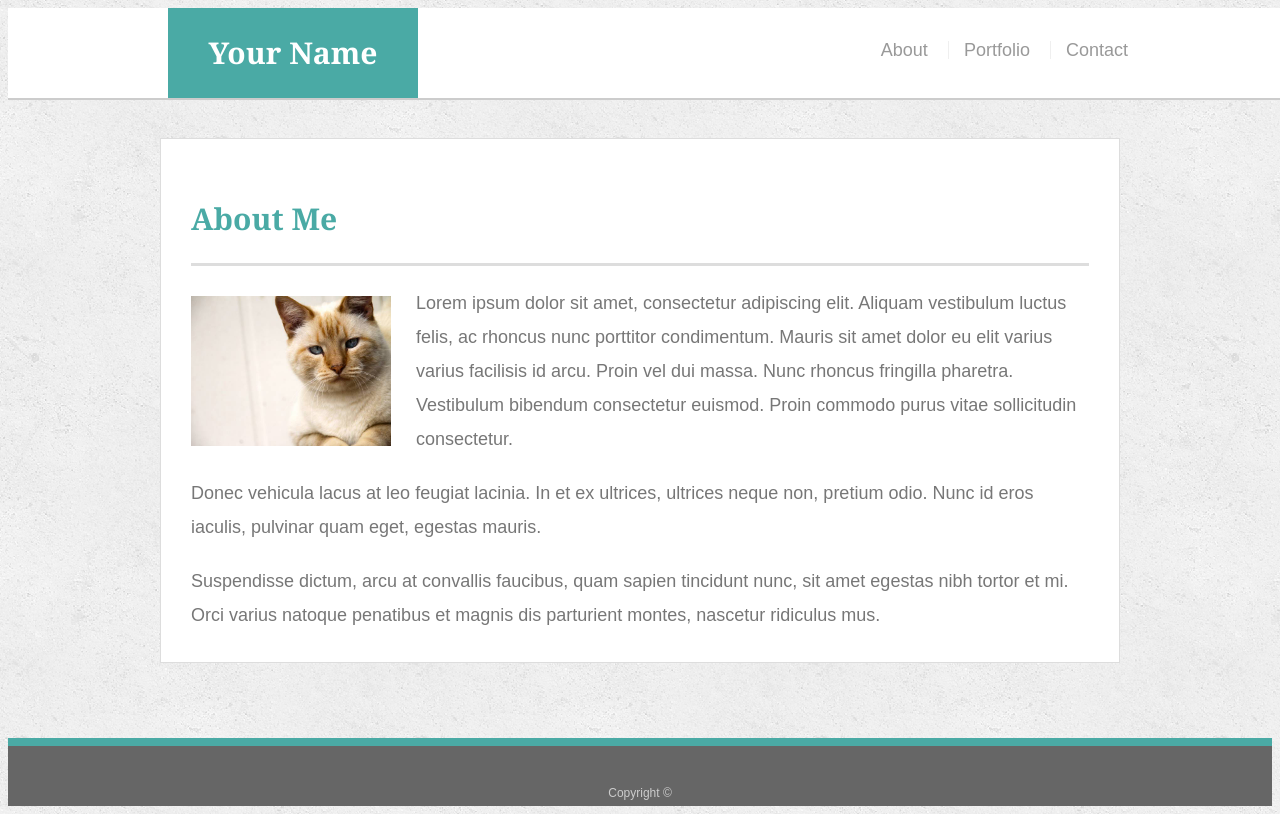
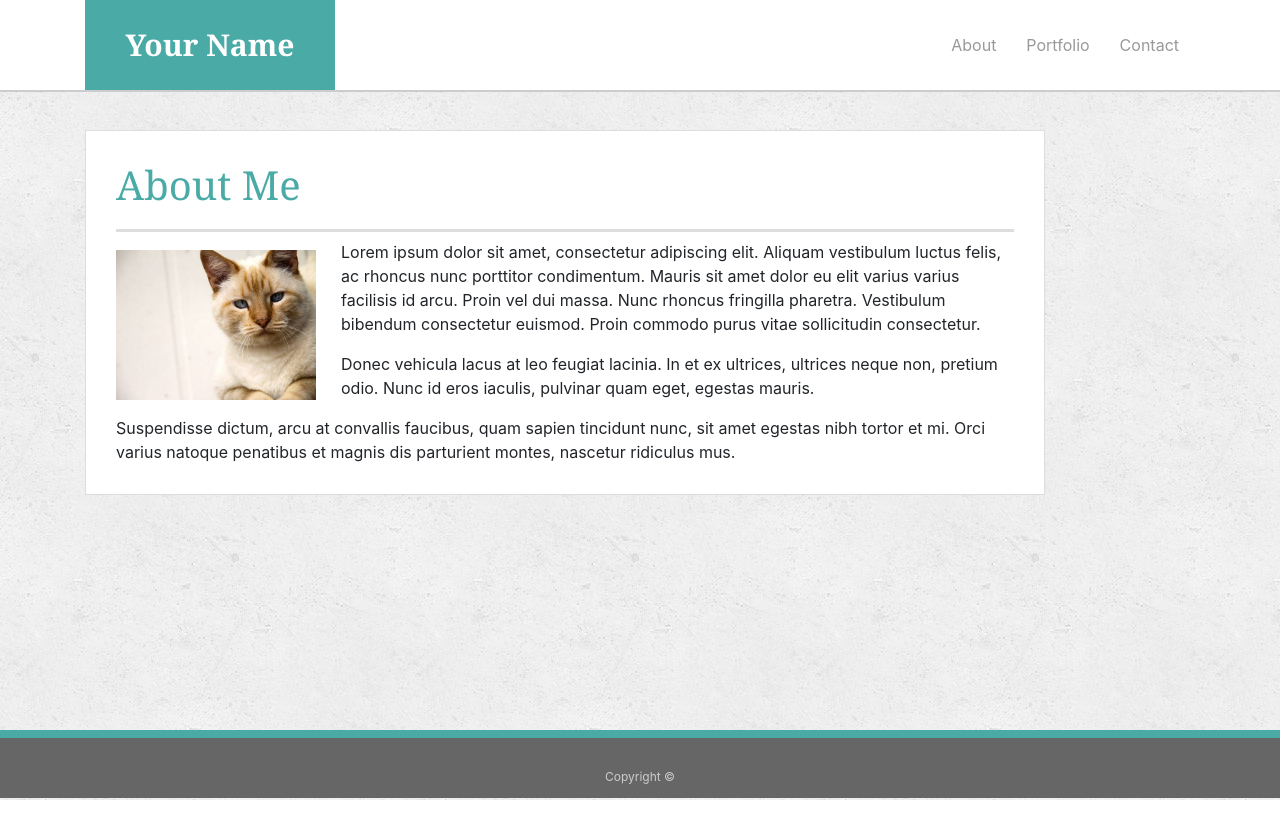
Before and after one commit to geoffreybosch/bootstrap-HW, a plain HTML site: page index.html in a window 1280 px wide. Drawn offline with nearby package versions, Linux system fonts and the light colour scheme.

Commit message:
Added bootstrap to HTML

```diff
--- a/index.html
+++ b/index.html
@@ -4,7 +4,8 @@
 <head>
   <meta charset="UTF-8">
   <title>About | Geoffrey Bosch</title>
-  <link rel="stylesheet" type="text/css" href="assets/css/style.css">
+  <link rel="stylesheet" href="assets/css/style.css">
+  <link rel="stylesheet" href="https://stackpath.bootstrapcdn.com/bootstrap/4.3.1/css/bootstrap.min.css" integrity="sha384-ggOyR0iXCbMQv3Xipma34MD+dH/1fQ784/j6cY/iJTQUOhcWr7x9JvoRxT2MZw1T" crossorigin="anonymous">
 </head>
 
 <body>
@@ -12,10 +13,15 @@
   <header id="masthead">
     <div class="container">
       <a href="index.html" id="logo">Your Name</a>
-      <nav>
-        <a href="index.html">About</a>
-        <a href="portfolio.html">Portfolio</a>
-        <a href="contact.html">Contact</a>
+      <nav class="navbar">
+        <div>
+          <ul class="navbar-nav" style="flex-direction: row">
+            <li class="nav-item"><a href="index.html">About</a></li>
+            <li class="nav-item"><a href="portfolio.html">Portfolio</a></li>
+
+            <li class="nav-item"><a href="contact.html">Contact</a></li>
+          </ul>
+        </div>
       </nav>
     </div>
   </header>
@@ -41,6 +47,10 @@
       Copyright &copy;
     </div>
   </footer>
+
+  <script src="https://code.jquery.com/jquery-3.3.1.slim.min.js" integrity="sha384-q8i/X+965DzO0rT7abK41JStQIAqVgRVzpbzo5smXKp4YfRvH+8abtTE1Pi6jizo" crossorigin="anonymous"></script>
+  <script src="https://cdnjs.cloudflare.com/ajax/libs/popper.js/1.14.7/umd/popper.min.js" integrity="sha384-UO2eT0CpHqdSJQ6hJty5KVphtPhzWj9WO1clHTMGa3JDZwrnQq4sF86dIHNDz0W1" crossorigin="anonymous"></script>
+  <script src="https://stackpath.bootstrapcdn.com/bootstrap/4.3.1/js/bootstrap.min.js" integrity="sha384-JjSmVgyd0p3pXB1rRibZUAYoIIy6OrQ6VrjIEaFf/nJGzIxFDsf4x0xIM+B07jRM" crossorigin="anonymous"></script>
 </body>
 
 </html>
```
Also changed, not shown: 1 other file.
